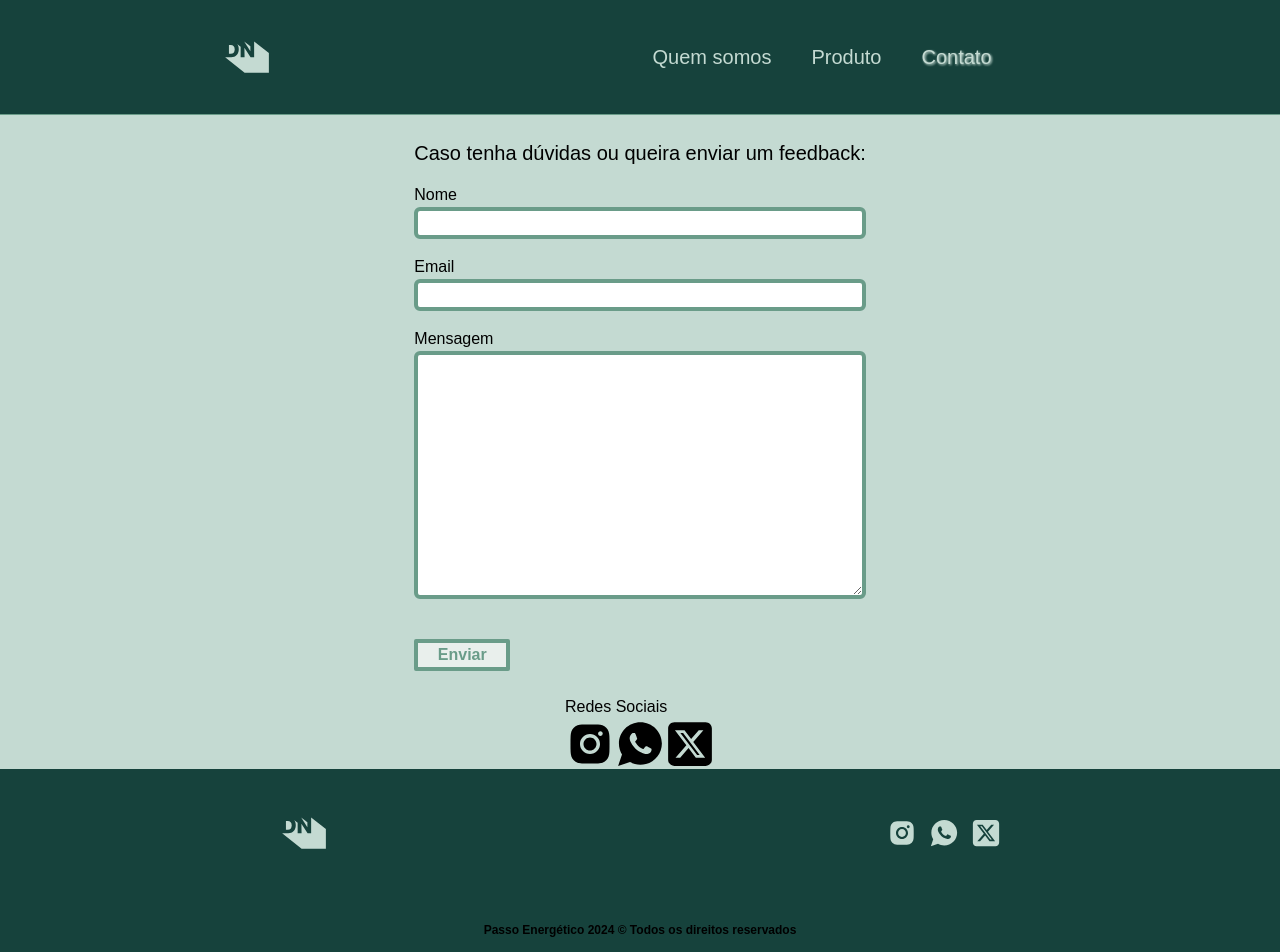
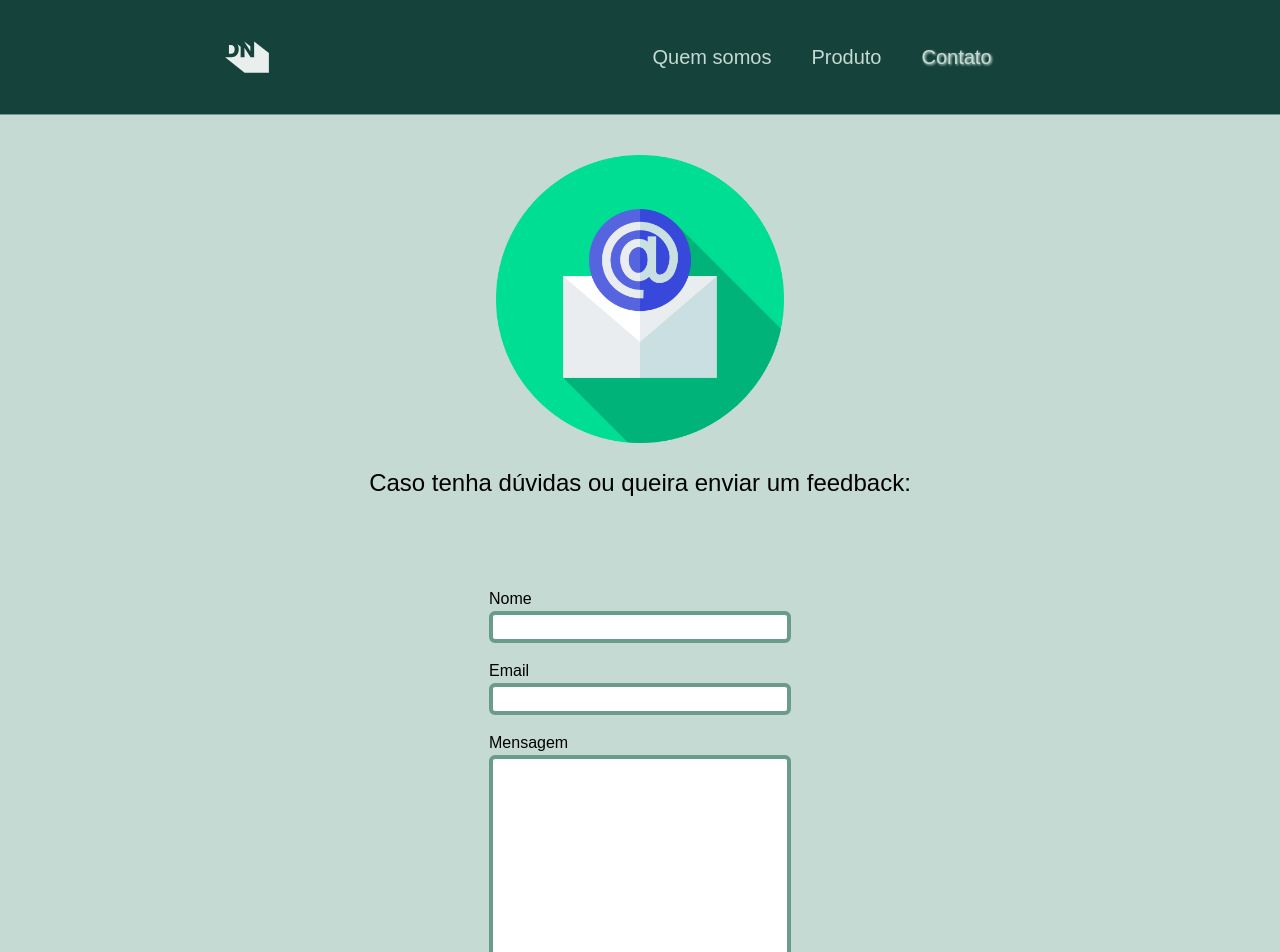
Before and after one commit to pedrohmartinsa/GS, a React (Vite) app in the folder gs/: page /contact in a window 1280 px wide. Shown: the top 952 px of the page. Built offline with nearby package versions, Linux system fonts and the light colour scheme.

Commit message:
alterei o Link da logo direto para o componente

```diff
--- /dev/null
+++ b/gs/src/components/CardAnimation.jsx
@@ -0,0 +1,43 @@
+import { useState } from "react"
+import { AnimatePresence, motion } from "framer-motion";
+
+import { GoPlus } from "react-icons/go";
+import { MdOutlineExpandLess } from "react-icons/md";
+
+export default function CardAnimation( {title, text} ) {
+
+    const [isOpen, setIsOpen] = useState(false)
+
+    const toogleCard = () => {
+        setIsOpen(!isOpen)
+    }
+
+    return (
+        <>
+            <div className={`flex flex-col md:h-72 md:w-72 w-56 border-2 hover:border-primary rounded-lg border-quaternary  gap-4 transition-all duration-500 ease-in-out`}>
+                <div className="flex w-full justify-between items-center p-5 md:overflow-hidden md:min-h-[100px]">
+                    <h3 className={`text-2xl transition-transform duration-500 ease-in-out ${isOpen ? 'opacity-70 scale-125 translate-y-4 translate-x-4' : 'opacity-100 scale-100 translate-y-0 translate-x-0'}`}>
+                        {title}
+                    </h3>
+                    <button
+                    className= {`transition-transform duration-700 ease-in-out ${isOpen ? "rotate-180 scale-110" : "rotate-0 scale-100"}`}
+                    onClick={toogleCard}>
+                        {isOpen ? <MdOutlineExpandLess size={30}/> : <GoPlus size={30}/> }
+                    </button>
+                </div>
+                <AnimatePresence>
+                    {isOpen && (
+                        <motion.p
+                        initial={{ opacity: 0, y: -20 }}
+                        animate={{ opacity: 1, y: 0 }}
+                        exit={{ opacity: 0, y: -10 }}
+                        transition={{ duration: 0.4, ease: "easeInOut" }}
+                        className="basis-full text-justify p-6">
+                        {text}
+                        </motion.p>
+                    )}
+                </AnimatePresence>
+            </div>
+        </>
+    )
+}
--- a/gs/src/components/Footer.jsx
+++ b/gs/src/components/Footer.jsx
@@ -11,9 +11,9 @@ export default function Footer() {
                 <div className="flex items-center justify-around text-tertiary">
                     <Logo/>
                     <div className="flex gap-3">
-                        <a href=""><AiFillInstagram size={30}/></a>
-                        <a href=""><IoLogoWhatsapp size={30}/></a>
-                        <a href=""><FaSquareXTwitter size={30}/></a>
+                        <a href="" className="text-quaternary hover:text-secondary transition-colors duration-500 ease-in-out"><AiFillInstagram size={30}/></a>
+                        <a href="" className="text-quaternary hover:text-secondary transition-colors duration-500 ease-in-out"><IoLogoWhatsapp size={30}/></a>
+                        <a href="" className="text-quaternary hover:text-secondary transition-colors duration-500 ease-in-out"><FaSquareXTwitter size={30}/></a>
                     </div>
                 </div>
                 <h3 className="font-bold text-xs md:self-center"> Passo Energético 2024 © Todos os direitos reservados </h3>
--- a/gs/src/components/Header.jsx
+++ b/gs/src/components/Header.jsx
@@ -1,11 +1,11 @@
 import Logo from "./Logo"
 import Nav from "./Nav"
-import { Link } from "react-router-dom"
+
 export default function Header() {
     return(
         <>
             <header className="bg-primary text-tertiary flex-wrap sticky top-0 z-[20] mx-auto flex w-full items-center justify-between md:justify-around p-8 border-b border-secondary">
-                <Link to="/"><Logo/></Link>
+                <Logo/>
                 <Nav/>
             </header>
         </>
--- a/gs/src/components/Logo.jsx
+++ b/gs/src/components/Logo.jsx
@@ -1,11 +1,15 @@
 import { IoLogoDesignernews } from "react-icons/io";
+import { NavLink } from "react-router-dom";
 
 export default function Logo() {
     return(
         <>
-            <div className="">
+            <NavLink
+            to = "/"
+            className="text-quaternary hover:text-secondary transition-colors duration-500 ease-in-out"
+            >
                 <IoLogoDesignernews size={50}/>
-            </div>
+            </NavLink>
         </>
     )
 }
--- a/gs/src/components/Nav.jsx
+++ b/gs/src/components/Nav.jsx
@@ -3,20 +3,6 @@ import { MdOutlineMenu } from "react-icons/md";
 import { IoMdClose } from "react-icons/io";
 import { AnimatePresence, motion } from "framer-motion";
 import { NavLink } from "react-router-dom"
-
-
-function NavLinks() {
-
-
-  return (
-    <>
-        <NavLink to='about' className="hover:text-slate-100">Quem somos</NavLink>
-        <NavLink to='product' className="hover:text-slate-100">Produto</NavLink>
-        <NavLink to='contact' className="hover:text-slate-100">Contato</NavLink>
-    </>
-  )
-}
-
 
 export default function Nav() {
 
@@ -57,3 +43,13 @@ export default function Nav() {
         </>
     )
 }
+
+function NavLinks() {
+  return (
+    <>
+        <NavLink to='about' className="hover:text-slate-100 transition-colors duration-500 ease-in-out">Quem somos</NavLink>
+        <NavLink to='product' className="hover:text-slate-100 transition-colors duration-500 ease-in-out">Produto</NavLink>
+        <NavLink to='contact' className="hover:text-slate-100 transition-colors duration-500 ease-in-out">Contato</NavLink>
+    </>
+  )
+}
--- a/gs/src/pages/Contact.jsx
+++ b/gs/src/pages/Contact.jsx
@@ -1,21 +1,53 @@
+import { useState } from "react";
+
 import { AiFillInstagram } from "react-icons/ai";
 import { IoLogoWhatsapp } from "react-icons/io";
 import { FaSquareXTwitter } from "react-icons/fa6";
 
+import contato from './assets/e-mail.png'
+
 export default function Contact() {
+
+    const [name, setName] = useState('')
+    const [email, setEmail] = useState('')
+    const [mensagem, setMensagem] = useState('')
+
+    const handleContato = (e) => {
+        e.preventDefault()
+
+        if (name === '' || email === '' || mensagem === '') {
+            alert('Preencha todos os campos.')
+            return;
+        }
+
+        console.log(name, email, mensagem);
+
+        setName('');
+        setEmail('');
+        setMensagem('');
+
+        alert('Mensagem enviada com sucesso!');
+    }
+
     return(
         <>
-            <main className="flex flex-col items-center">
+            <main className="flex flex-col items-center gap-16">
 
-                <form onSubmit="" className="flex flex-col p-6 gap-4" required>
+                <div className="flex flex-col gap-6 items-center w-56 md:w-[700px] mt-10">
+                    <img  className="md:w-72" src={contato} alt="" />
+                    <h3 className="text-xl text-justify md:text-2xl">Caso tenha dúvidas ou queira enviar um feedback:</h3>
+                </div>
 
-                    <h3 className="text-xl">Caso tenha dúvidas ou queira enviar um feedback:</h3>
+                <form onSubmit={handleContato} className="flex flex-col p-6 gap-4" required>
+
 
                     <div className="flex flex-col">
                         <label htmlFor="name">Nome</label>
                         <input
                         type="text"
                         id="name"
+                        value={name}
+                        onChange={e => setName(e.target.value)}
                         className="text-black border-secondary bg-white border-4 rounded-md h-8 "
                         />
                     </div>
@@ -25,6 +57,8 @@ export default function Contact() {
                         <input
                         type="email"
                         id="email"
+                        value={email}
+                        onChange={e=> setEmail(e.target.value)}
                         className="text-black border-secondary bg-white border-4 rounded-md h-8 "
                         />
                     </div>
@@ -35,8 +69,9 @@ export default function Contact() {
                             id="mensagem"
                             cols="30"
                             rows="10"
+                            value={mensagem}
+                            onChange={e=> setMensagem(e.target.value)}
                             className="text-black border-secondary bg-white border-4 rounded-md"
-                            value=""
                         >
                         </textarea>
 
@@ -45,13 +80,13 @@ export default function Contact() {
 
                 </form>
 
-                <div>
-                    <h3 className="">Redes Sociais</h3>
+                <div className="flex flex-col items-center gap-8 mb-9 w-full">
+                    <h3 className="text-2xl">Redes Sociais</h3>
 
-                    <div className="flex">
-                        <AiFillInstagram size={50}/>
-                        <IoLogoWhatsapp size={50}/>
-                        <FaSquareXTwitter size={50}/>
+                    <div className="flex gap-6 mr-4">
+                        <a href="" className="text-secondary hover:text-primary transition-colors duration-500 ease-in-out"><AiFillInstagram size={60}/></a>
+                        <a href="" className="text-secondary hover:text-primary transition-colors duration-500 ease-in-out"><IoLogoWhatsapp size={60}/></a>
+                        <a href="" className="text-secondary hover:text-primary transition-colors duration-500 ease-in-out"><FaSquareXTwitter size={60}/></a>
                     </div>
                 </div>
             </main>
--- a/gs/src/pages/Home.jsx
+++ b/gs/src/pages/Home.jsx
@@ -3,9 +3,7 @@ import { NavLink } from "react-router-dom";
 import { GoPlus } from "react-icons/go";
 import { MdOutlineExpandLess } from "react-icons/md";
 
-import { LuSwords } from "react-icons/lu";
-import { MdOutlineDiamond } from "react-icons/md";
-import { IoEyeOutline } from "react-icons/io5";
+import CardAnimation from "../components/CardAnimation";
 
 import { AiFillInstagram } from "react-icons/ai";
 import { IoLogoWhatsapp } from "react-icons/io";
@@ -14,9 +12,7 @@ import { FaSquareXTwitter } from "react-icons/fa6";
 import placa from "./assets/placa-de-circuito.png"
 import sustainable_energy from "./assets/sustainable-energy.png"
 
-import { AnimatePresence, motion } from "framer-motion";
 import Name from "../components/Name";
-
 
 export default function Home() {
 
@@ -49,8 +45,6 @@ function Introduction() {
         </>
     )
 }
-
-
 
 function CardsAbout() {
     return (
@@ -128,11 +122,11 @@ function CardProducts() {
 function Contacts() {
     return (
         <>
-            <div className="flex flex-col bg-secondary w-full mt-10 pb-10">
-                <div className="text-tertiary flex justify-between md:justify-around p-7 mt-7 mb-7">
-                    <a href=""><AiFillInstagram size={60}/></a>
-                    <a href=""><IoLogoWhatsapp size={60}/></a>
-                    <a href=""><FaSquareXTwitter size={60}/></a>
+            <div className="flex flex-col items-center bg-secondary w-full mt-10 pb-10">
+                <div className="text-tertiary flex justify-around p-7 mr-3 mt-7 mb-7 w-96">
+                    <a href="" className="text-quaternary hover:text-primary transition-colors duration-500 ease-in-out"><AiFillInstagram size={60}/></a>
+                    <a href="" className="text-quaternary hover:text-primary transition-colors duration-500 ease-in-out"><IoLogoWhatsapp size={60}/></a>
+                    <a href="" className="text-quaternary hover:text-primary transition-colors duration-500 ease-in-out"><FaSquareXTwitter size={60}/></a>
                 </div>
                 <div className="self-center">
                     <ButtonRoute
@@ -146,44 +140,6 @@ function Contacts() {
     )
 }
 
-function CardAnimation( {title, text} ) {
-
-    const [isOpen, setIsOpen] = useState(false)
-
-    const toogleCard = () => {
-        setIsOpen(!isOpen)
-    }
-
-    return (
-        <>
-            <div className={`flex flex-col md:h-72 md:w-72 w-56 border-2 hover:border-primary rounded-lg border-quaternary  gap-4 transition-all duration-500 ease-in-out`}>
-                <div className="flex w-full justify-between items-center p-5 md:overflow-hidden md:min-h-[100px]">
-                    <h3 className={`text-2xl transition-transform duration-500 ease-in-out ${isOpen ? 'opacity-70 scale-125 translate-y-4 translate-x-4' : 'opacity-100 scale-100 translate-y-0 translate-x-0'}`}>
-                        {title}
-                    </h3>
-                    <button
-                    className= {`transition-transform duration-700 ease-in-out ${isOpen ? "rotate-180 scale-110" : "rotate-0 scale-100"}`}
-                    onClick={toogleCard}>
-                        {isOpen ? <MdOutlineExpandLess size={30}/> : <GoPlus size={30}/> }
-                    </button>
-                </div>
-                <AnimatePresence>
-                    {isOpen && (
-                        <motion.p
-                        initial={{ opacity: 0, y: -20 }}
-                        animate={{ opacity: 1, y: 0 }}
-                        exit={{ opacity: 0, y: -10 }}
-                        transition={{ duration: 0.4, ease: "easeInOut" }}
-                        className="basis-full text-justify p-6">
-                        {text}
-                        </motion.p>
-                    )}
-                </AnimatePresence>
-            </div>
-        </>
-    )
-}
-
 function ButtonRoute( { route, title, bgColor } ) {
     return(
         <>
```
Also changed, not shown: gs/src/pages/assets/e-mail.png (added).
